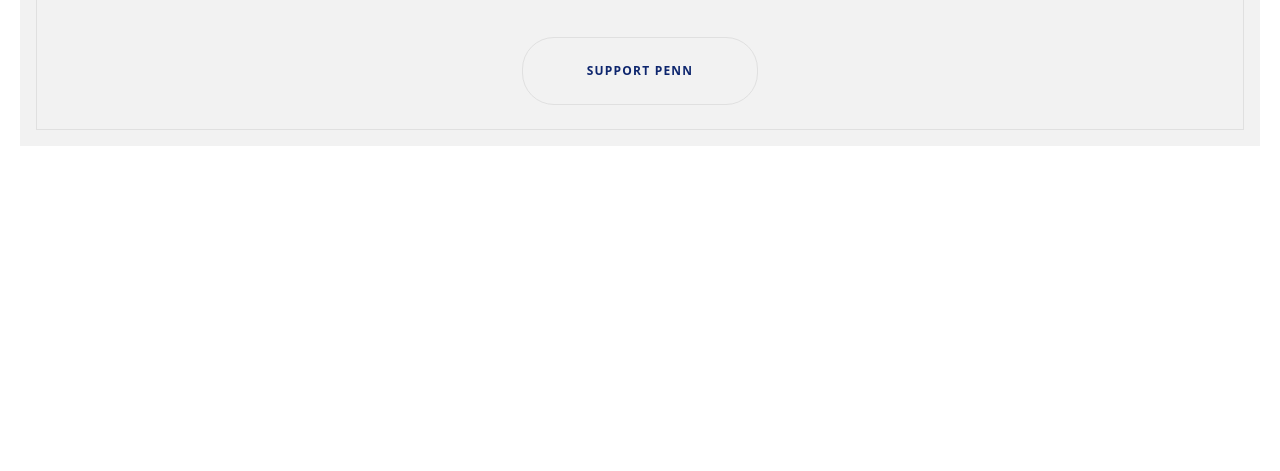
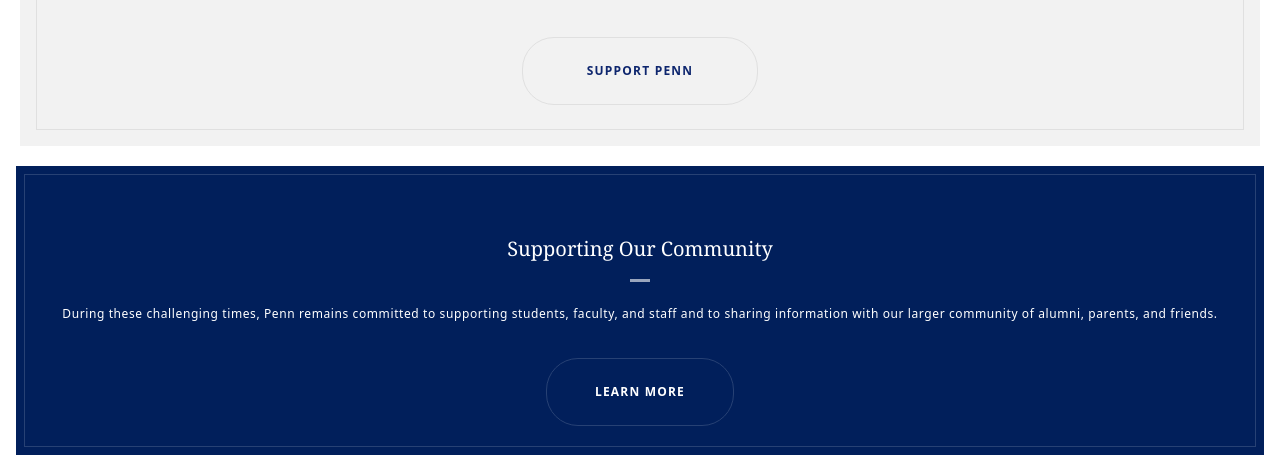
Before and after one commit to Nshutitricia/TheGymGateCloning, a website: page index.html in a window 1280 px wide. Shown: the part 4216-4687 px from the top of the page. Before the commit the page ends 4382 px from the top, so only its background shows below. Drawn offline with Linux system fonts and the light colour scheme.

Commit message:
Support Community

```diff
--- a/index.html
+++ b/index.html
@@ -223,11 +223,24 @@
                 <p class="text-[14px] text-[#0e266e] pt-5">Your support ignites change locally and globally, transforming Penn into a powerful engine that advances knowledge for society's greatest good.</p>
             </div>
             <div class="pt-10">
-                <button class=" text-[12px] text-[#0e266e] font-bold tracking-widest border-1 border-[#e0e0e0] p-6 px-16 rounded-4xl hover:bg-white hover:text-[#b11205] uppercase">Support Penn</button>
+                <button class=" text-[12px] text-[#0e266e] font-bold tracking-widest border-1 border-[#e0e0e0] p-6 px-16 rounded-4xl hover:bg-[#011F5B] hover:text-white uppercase">Support Penn</button>
+            </div>
+        </div>
+    </section>
+<!-- support Community -->
+<section class=" ">
+    <div class=" bg-[#011f5b]  text-white m-4 border-none p-2">
+        <div class="border-1 p-5 pt-8  border-[#274174] flex flex-col items-center text-center justify-center">
+            <h2 class="pt-7 text-xl font-serif">Supporting Our Community</h2>
+            <div class="w-5 h-0.75 bg-[#99a5bd] mt-4 "></div>
+            <p class="pt-5 text-[12px]/6 tracking-wider ">During these challenging times, Penn remains committed to supporting students, faculty, and staff and to sharing information with our larger community of alumni, parents, and friends.</p>
+            <div class="pt-8">
+                <button class=" text-[12px] font-bold tracking-widest uppercase border-1 border-[#274174] p-6 px-12 rounded-4xl hover:bg-white hover:text-[#b11205]">Learn More</button>
             </div>
         </div>
 
-    </section>
+    </div>
+ </section>
      <script>
        function showSlide(index) {
     const slidesContainer = document.querySelector('.slides-container');
```
Also changed, not shown: output.css.
